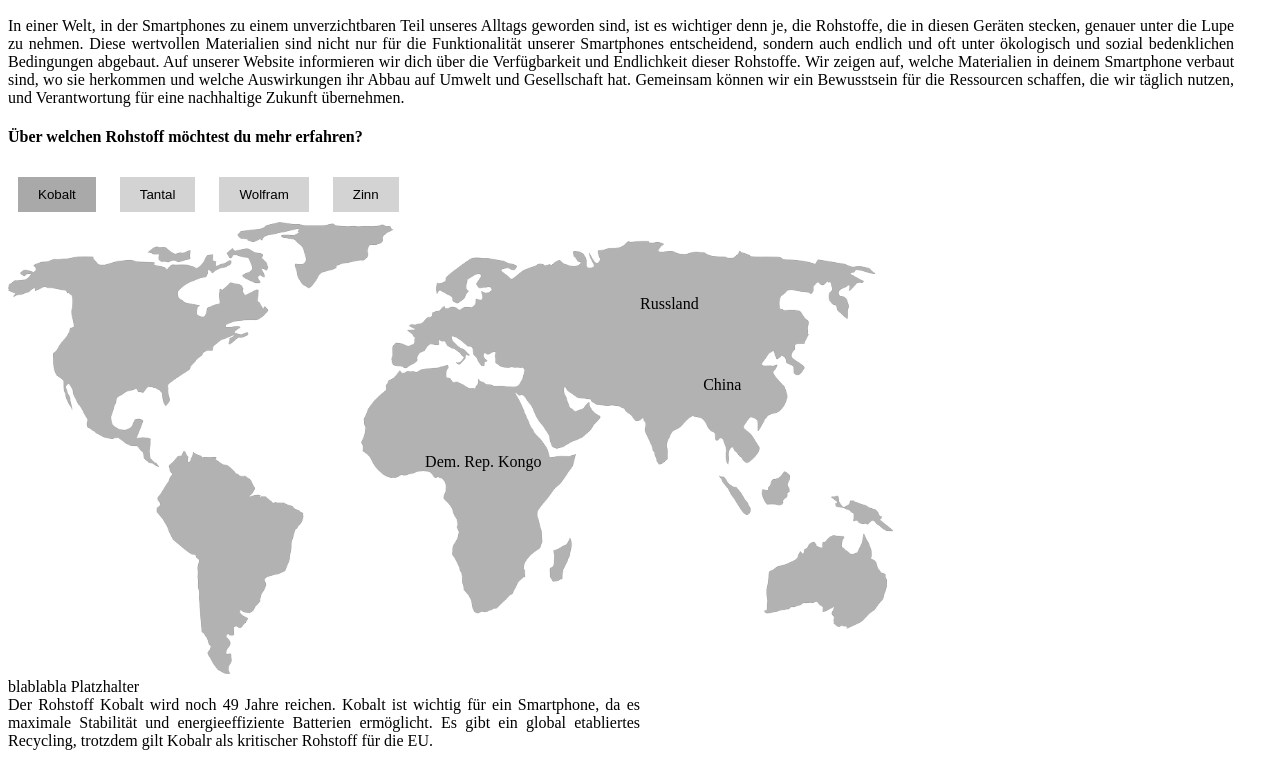
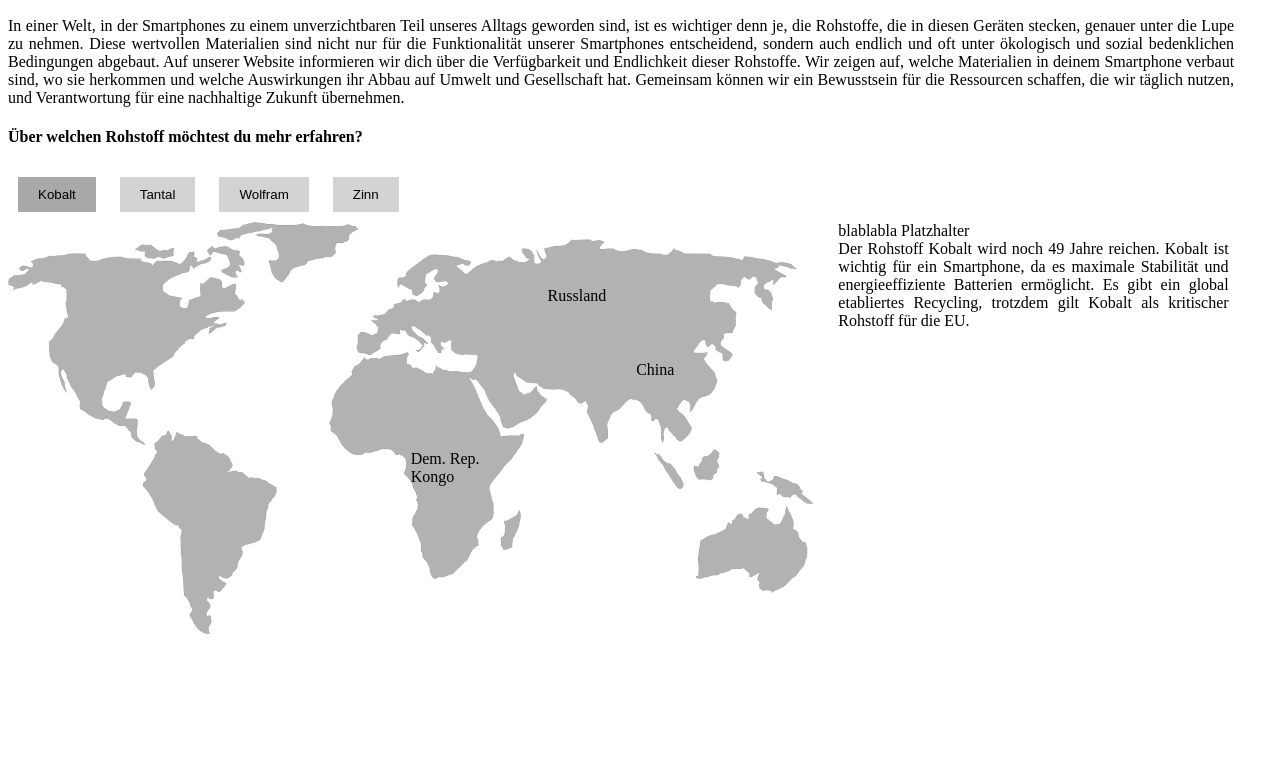
Before and after one commit to marie0202/Teamprojekt, a plain HTML site: page world.html in a window 1280 px wide. Both pictures are taken after a click on the button "Kobalt". Shown: the part 136-894 px from the top of the page. After the commit the page ends 800 px from the top, so only its background shows below. Drawn offline with Linux system fonts and the light colour scheme.

Commit message:
Länder verschoben

```diff
--- a/world.html
+++ b/world.html
@@ -29,6 +29,7 @@
     <button id="buttonWolfram">Wolfram</button>
     <button id="buttonZinn">Zinn</button>
 </div>
+<div id="contentContainer">
     <div id="mapContainer">
         <img id="weltkarte" src="images/Weltkarte pixabay.png" alt="Weltkarte" width="70%">
         <div id="timerElementKobalt1" style="display: none;">Dem. Rep. Kongo</div>
@@ -44,23 +45,25 @@
         <div id="timerElementZinn2" style="display: none;">Indonesien</div>
         <div id="timerElementZinn3" style="display: none;">Peru</div>
     </div>
-
-<div id="infoBox" width="20%">blablabla Platzhalter</div>
+    <div id="textContainer">
+        <div id="infoBox" class="alwaysVisible">blablabla Platzhalter</div>
         <div id="timerTextKobalt" style="display: none;">Der Rohstoff Kobalt wird noch 49 Jahre reichen. Kobalt ist wichtig für
             ein Smartphone, da es maximale Stabilität und energieeffiziente Batterien ermöglicht. Es gibt ein global etabliertes
-    Recycling, trotzdem gilt Kobalr als kritischer Rohstoff für die EU.
+            Recycling, trotzdem gilt Kobalt als kritischer Rohstoff für die EU.
         </div>
         <div id="timerTextTantal" style="display: none;">Der Rohstoff Tantal wird noch xx Jahre reichen. Kobalt ist wichtig für
             ein Smartphone, da es maximale Stabilität und energieeffiziente Batterien ermöglicht. Es gibt ein global etabliertes
-    Recycling, trotzdem gilt Kobalr als kritischer Rohstoff für die EU.
+            Recycling, trotzdem gilt Kobalt als kritischer Rohstoff für die EU.
         </div>
         <div id="timerTextWolfram" style="display: none;">Der Rohstoff Wolfram wird noch xx Jahre reichen. Kobalt ist wichtig
             für ein Smartphone, da es maximale Stabilität und energieeffiziente Batterien ermöglicht. Es gibt ein global
-    etabliertes Recycling, trotzdem gilt Kobalr als kritischer Rohstoff für die EU.
+            etabliertes Recycling, trotzdem gilt Kobalt als kritischer Rohstoff für die EU.
         </div>
         <div id="timerTextZinn" style="display: none;">Der Rohstoff Zinn wird noch xx Jahre reichen. Kobalt ist wichtig für ein
             Smartphone, da es maximale Stabilität und energieeffiziente Batterien ermöglicht. Es gibt ein global etabliertes
-    Recycling, trotzdem gilt Kobalr als kritischer Rohstoff für die EU.
+            Recycling, trotzdem gilt Kobalt als kritischer Rohstoff für die EU.
+        </div>
+    </div>
 </div>
 
 <style>
@@ -87,91 +90,89 @@
         cursor: pointer;
         margin: 10px;
     }
+    #contentContainer {
+        display: flex; /* Stellt die Inhalte nebeneinander */
+        align-items: flex-start; /* Text und Bild oben ausrichten */
+        gap: 5px; /* Abstand zwischen Bild und Text */
+        width: 100%;
+    }
+    #textContainer {
+        width: 35%; /* Textcontainer nimmt 35% der Breite */
+        padding-left: 20px; /* Abstand zwischen Bild und Text */
+        text-align: justify;
+    }
+    #textContainer div {
+        hyphens: auto;
+        display: none; /* Texte sollen wie gehabt nur sichtbar sein, wenn sie aufgerufen werden */
+    }
+    #textContainer .alwaysVisible{
+        display: block; /* InfoBox immer sichtbar*/
+    }
+    #infoBox {
+        width: 50%; /* Breite auf 20% gesetzt */
+        gap: 5px; /* Abstand zwischen Bild und Text */
+    }
+    #mapContainer{
+        width: 65%;
+        position: relative; /* Macht das Bild zum relativen Referenzpunkt */
+        display: inline-block; /* Container passt sich der Höhe des Bildes an */
+    }
+    #weltkarte{
+        width: 100%;
+        float: left;
+    }
     #timerTextKobalt, #timerTextTantal, #timerTextWolfram, #timerTextZinn{
         hyphens: auto;
         text-align: justify;
-        width: 50%;
+        width: 90%;
     }
-
-    #mapContainer{
-        position: relative; /* Macht das Bild zum relativen Referenzpunkt */
-        display: inline-block; /* Container passt sich der Höhe des Bildes an */
+    #timerElementKobalt1, #timerElementTantal2{
+        position: absolute;
+        bottom: 36%; /* vom oberen Rand des Containers */
+        left: 50%; /* vom linken Rand des Containers */
+        display: none;
+        width: 10%; /* ür Zeilenumbruch */
     }
-
-    #weltkarte{
-        float: left;
-    }
-
-    #timerElementKobalt1{
+    #timerElementKobalt2, #timerElementWolfram1, #timerElementZinn1{
         position: absolute;
-        bottom: 45%; /* vom oberen Rand des Containers */
-        left: 33%; /* vom linken Rand des Containers */
+        bottom: 62%;
+        left: 78%;
         display: none;
     }
-    #timerElementKobalt2{
-        position: absolute;
-        bottom: 62%;
-        left: 55%;
-        display: none;
-    }
-    #timerElementKobalt3{
+    #timerElementKobalt3, #timerElementWolfram3{
         position: absolute;
         bottom: 80%;
-        left: 50%;
+        left: 67%;
         display: none;
     }
     #timerElementTantal1{
         position: absolute;
-        bottom: 48%;
-        left: 37%;
-        display: none;
-    }
-    #timerElementTantal2{
-        position: absolute;
         bottom: 45%;
-        left: 33%;
+        left: 54%;
         display: none;
     }
     #timerElementTantal3{
         position: absolute;
         bottom: 32%;
-        left: 18%;
-        display: none;
-    }
-    #timerElementWolfram1{
-        position: absolute;
-        bottom: 62%;
-        left: 55%;
+        left: 25%;
         display: none;
     }
     #timerElementWolfram2{
         position: absolute;
-        bottom: 50%;
-        left: 58%;
-        display: none;
-    }
-    #timerElementWolfram3{
-        position: absolute;
-        bottom: 80%;
-        left: 50%;
-        display: none;
-    }
-    #timerElementZinn1{
-        position: absolute;
-        bottom: 62%;
-        left: 55%;
+        bottom: 49%;
+        left: 83%;
         display: none;
     }
     #timerElementZinn2{
         position: absolute;
-        bottom: 35%;
-        left: 55%;
+        bottom: 34%;
+        left: 80%;
         display: none;
     }
     #timerElementZinn3{
         position: absolute;
         bottom: 28%;
-        left: 14%;
+        left: 18%;
         display: none;
     }
 
```
Lines whose indentation alone changed are shown as unchanged.
